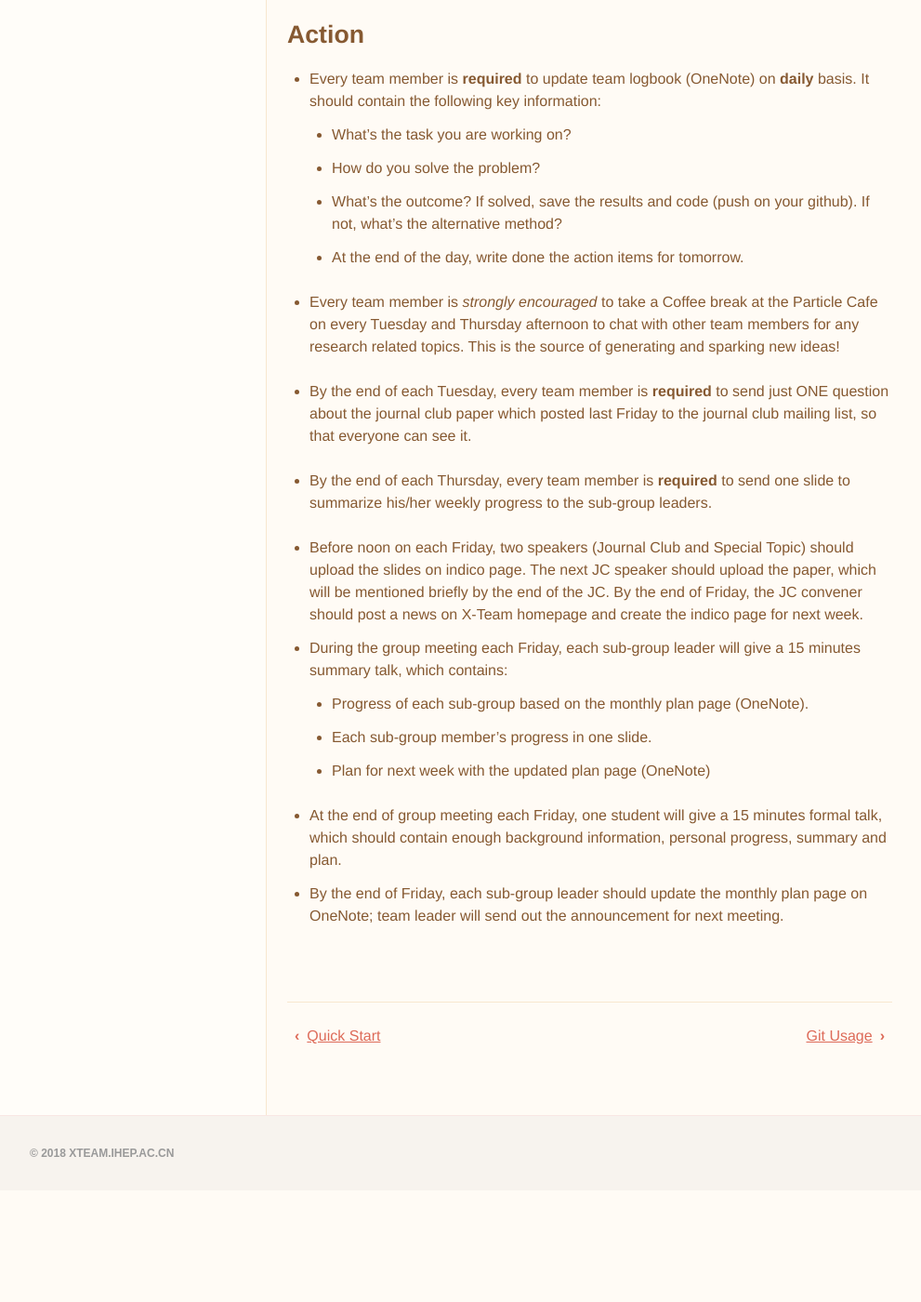
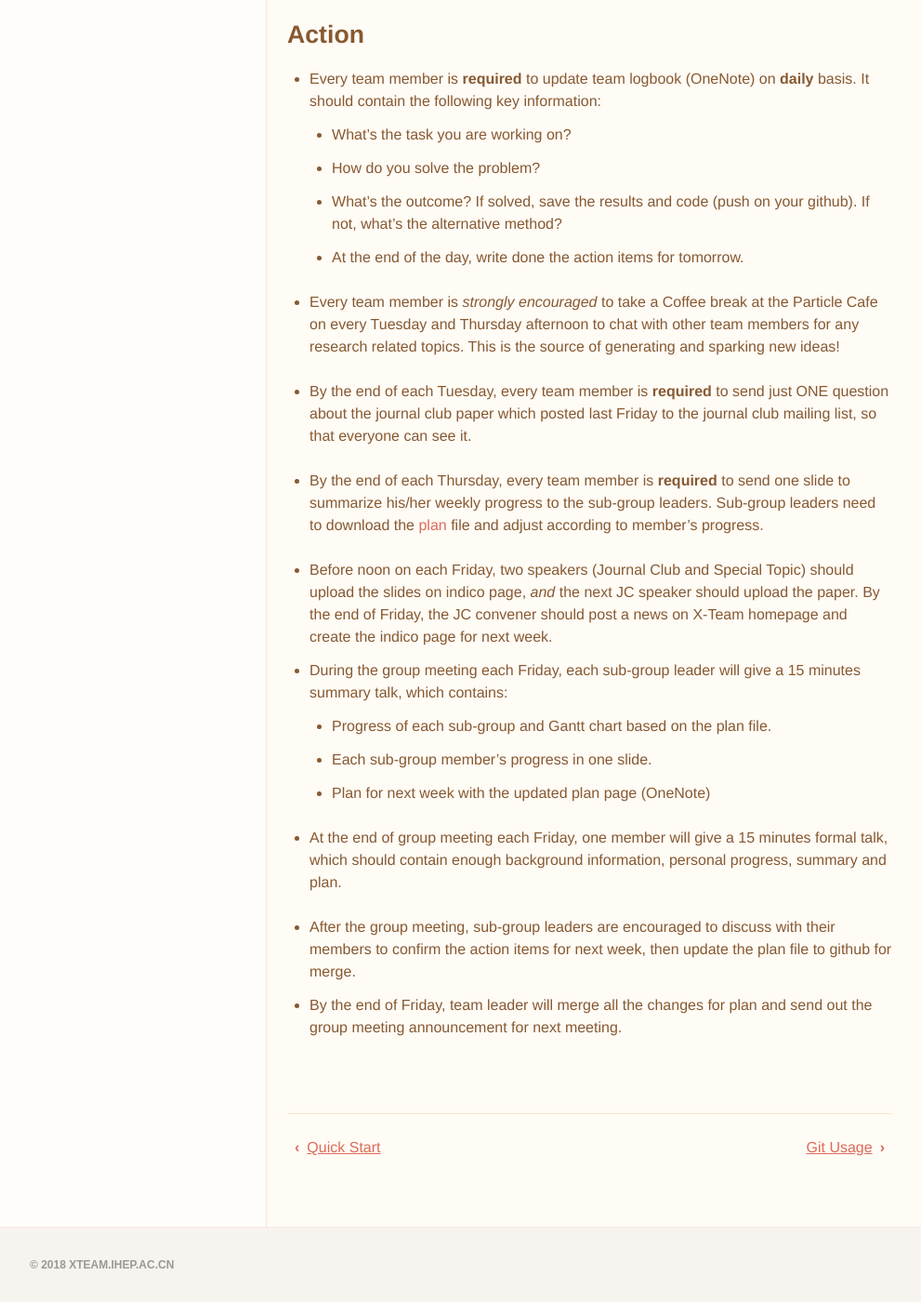
Before and after one commit to dt-np/xteam, a Jekyll site: the page built from _docs/rule.md, in a window 1280 px wide and 1400 px high, scrolled down 647 px. Shown: the whole window at 93% size, without its empty margins (144-1135 px from the left). Built offline with Jekyll 4.4.1, drawn with Linux system fonts in a browser that asks for light colours; before the commit the page ends 1927 px from its top, so only the background shows below that; some of the changed text lies outside the part shown.

Commit message:
update rule to v1.3

```diff
--- a/_docs/rule.md
+++ b/_docs/rule.md
@@ -28,15 +28,17 @@ Search for New Physics with advanced particle detectors.
 - By the end of each Tuesday, every team member is **required** to send just ONE question about the journal club paper which posted last Friday to the journal club mailing list, so that everyone can see it.
 
 
-- By the end of each Thursday, every team member is **required** to send one slide to summarize his/her weekly progress to the sub-group leaders.
+- By the end of each Thursday, every team member is **required** to send one slide to summarize his/her weekly progress to the sub-group leaders. Sub-group leaders need to download the [plan](/plan.gan) file and adjust according to member's progress.
 
-- Before noon on each Friday, two speakers (Journal Club and Special Topic) should upload the slides on indico page. The next JC speaker should upload the paper, which will be mentioned briefly by the end of the JC.  By the end of Friday, the JC convener should post a news on X-Team homepage and create the indico page for next week.
+- Before noon on each Friday, two speakers (Journal Club and Special Topic) should upload the slides on indico page, *and* the next JC speaker should upload the paper. By the end of Friday, the JC convener should post a news on X-Team homepage and create the indico page for next week.
 
 - During the group meeting each Friday, each sub-group leader will give a 15 minutes summary talk, which contains:
-    - Progress of each sub-group based on the monthly plan page (OneNote).
+    - Progress of each sub-group and Gantt chart based on the plan file.
     - Each sub-group member's progress in one slide.
     - Plan for next week with the updated plan page (OneNote)
 
-- At the end of group meeting each Friday, one student will give a 15 minutes formal talk, which should contain enough background information, personal progress, summary and plan.
+- At the end of group meeting each Friday, one member will give a 15 minutes formal talk, which should contain enough background information, personal progress, summary and plan.
 
-- By the end of Friday, each sub-group leader should update the monthly plan page on OneNote; team leader will send out the announcement for next meeting.
+- After the group meeting, sub-group leaders are encouraged to discuss with their members to confirm the action items for next week, then update the plan file to github for merge.
+
+- By the end of Friday, team leader will merge all the changes for plan and send out the group meeting announcement for next meeting.
```
Also changed, not shown: other parts of _docs/rule.md (+1 -1 lines), 1 other file.
